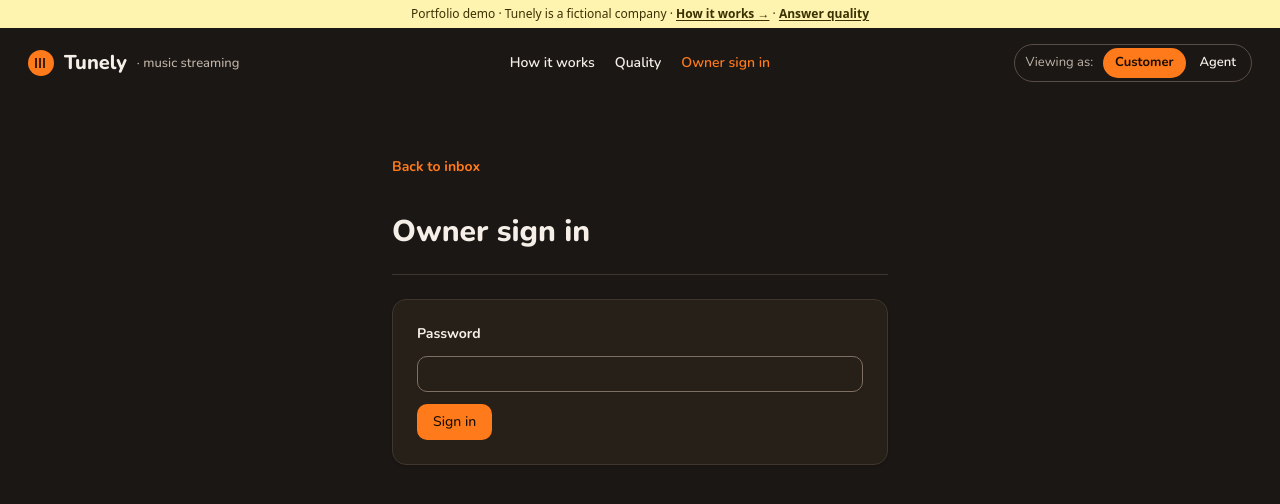
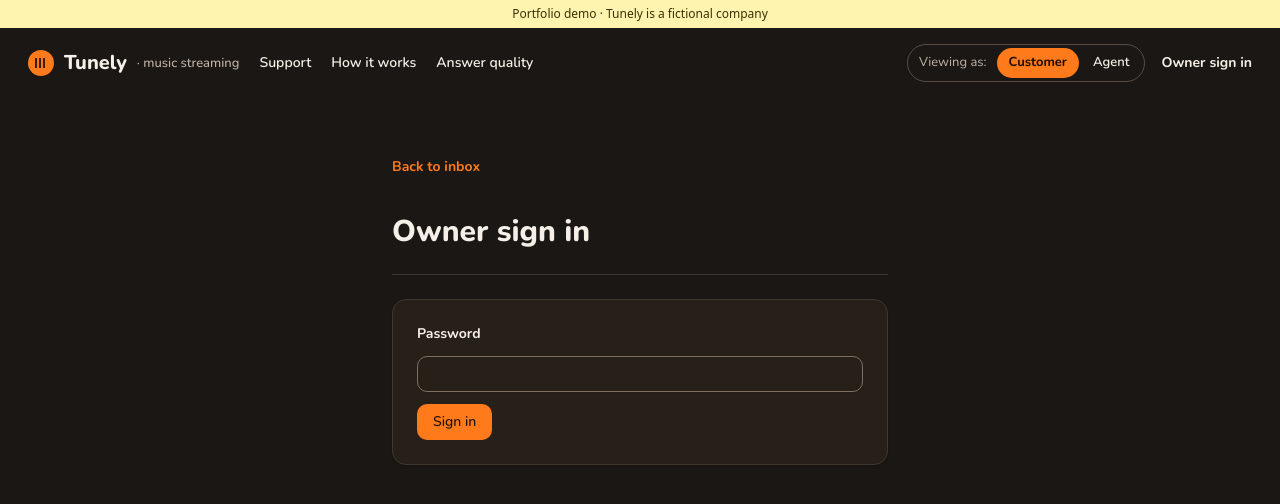
Before and after one commit to mackevicius/ai-support-desk, a Next.js app in the folder web/: page /owner in a window 1280 px wide. Shown: the top 504 px of the page. Built offline with nearby package versions, Linux system fonts and the light colour scheme; no server answers.

Commit message:
Show persistent active top-bar tabs (#53)

```diff
--- a/web/app/_components/site-navigation.tsx
+++ b/web/app/_components/site-navigation.tsx
@@ -1,15 +1,26 @@
 'use client';
 
-import type { ReactNode } from 'react';
+import Link from 'next/link';
 import { usePathname } from 'next/navigation';
 
-export function SiteNavigation({ seat, owner, children }: { seat: 'customer' | 'agent'; owner: boolean; children: ReactNode }) {
+export function SiteNavigation({ seat, owner }: { seat: 'customer' | 'agent'; owner: boolean }) {
   const pathname = usePathname();
+  const current = pathname === '/' || pathname.startsWith('/tickets/')
+    ? '/'
+    : pathname.startsWith('/quality/') ? '/quality' : pathname;
+  const tabs = [
+    { href: '/', label: seat === 'customer' ? 'Support' : 'Inbox' },
+    { href: '/how-it-works', label: 'How it works' },
+    { href: '/quality', label: 'Answer quality' },
+    ...(owner ? [{ href: '/articles', label: 'Articles' }] : []),
+  ];
   return (
     <nav aria-label="Site">
-      {seat === 'customer' && !owner && pathname === '/' ? (
-        <><span>Premium</span><span>Family</span><span>Download</span><strong className="text-primary">Support</strong></>
-      ) : children}
+      {tabs.map(({ href, label }) => (
+        <Link key={href} href={href} aria-current={current === href ? 'page' : undefined}>
+          {label}
+        </Link>
+      ))}
     </nav>
   );
 }
--- a/web/app/_components/support-chat.tsx
+++ b/web/app/_components/support-chat.tsx
@@ -70,8 +70,7 @@ export function SupportChat({
         <header>
           <h2>Tunely Support</h2>
           <p>
-            AI assistant · a person steps in when it matters · Live AI:{' '}
-            {allowance.remaining} answers left today
+            AI assistant · a person steps in when it matters
           </p>
         </header>
         <div className="home-chat-messages">
@@ -117,7 +116,6 @@ export function SupportChat({
     <section className="customer-panel" aria-label="Tunely Support">
       <header className="customer-panel-heading">
         <h2>Tunely Support</h2>
-        <p>Live AI: {allowance.remaining} answers left today</p>
       </header>
       <div className="customer-panel-body">
         <aside className="conversations" aria-label="Your conversations">
--- a/web/app/globals.css
+++ b/web/app/globals.css
@@ -145,11 +145,8 @@
 .demo-strip {
   @apply bg-strip px-3 py-1.5 text-center font-[system-ui,sans-serif] text-xs text-strip-foreground;
 }
-.demo-strip a {
-  @apply font-bold underline underline-offset-2;
-}
 .topbar {
-  @apply flex flex-wrap items-center gap-x-5 gap-y-3 px-5 py-4 sm:px-7 lg:grid lg:grid-cols-[minmax(0,1fr)_auto_minmax(0,1fr)];
+  @apply flex flex-wrap items-center gap-x-5 gap-y-3 px-5 py-4 sm:px-7;
 }
 .agent .topbar {
   @apply border-b border-border bg-card;
@@ -164,16 +161,19 @@
   @apply text-[13px] text-muted-foreground;
 }
 .topbar nav {
-  @apply flex flex-wrap items-center gap-x-5 gap-y-1 text-sm lg:justify-self-center;
+  @apply flex flex-wrap items-center gap-x-5 gap-y-2 text-sm;
 }
-.topbar > [role='group'] {
-  @apply lg:justify-self-end;
+.topbar-actions {
+  @apply ml-auto flex max-w-full flex-wrap items-center justify-end gap-x-4 gap-y-2;
 }
 .topbar nav a {
-  @apply font-semibold hover:text-link hover:underline;
+  @apply font-semibold whitespace-nowrap hover:text-link hover:underline;
+}
+.topbar nav a[aria-current='page'] {
+  @apply text-primary underline decoration-2 underline-offset-8;
 }
 .owner-link {
-  @apply text-sm font-bold text-link hover:underline;
+  @apply text-sm font-bold whitespace-nowrap hover:text-link hover:underline;
 }
 
 .workspace {
--- a/web/app/layout.tsx
+++ b/web/app/layout.tsx
@@ -34,9 +34,7 @@ export default async function RootLayout({
       </head>
       <body data-seat={seat} className={seat}>
         <nav className="demo-strip" aria-label="Portfolio">
-          Portfolio demo · Tunely is a fictional company ·{' '}
-          <Link href="/how-it-works">How it works →</Link> ·{' '}
-          <Link href="/quality">Answer quality</Link>
+          Portfolio demo · Tunely is a fictional company
         </nav>
         <header className="topbar">
           <div className="flex min-w-0 flex-wrap items-center gap-x-5 gap-y-2">
@@ -49,14 +47,13 @@ export default async function RootLayout({
             </Link>
             {allowance && (
               <span className="live-count">
-                {allowance.remaining} live drafts left
+                {allowance.remaining} live AI answers left today
               </span>
             )}
           </div>
-          <SiteNavigation seat={seat} owner={owner}>
-            <Link href="/how-it-works">How it works</Link>
-            <Link href="/quality">Quality</Link>
-            {owner && <Link href="/articles">Articles</Link>}
+          <SiteNavigation seat={seat} owner={owner} />
+          <div className="topbar-actions">
+            <SeatSwitch seat={seat} />
             {owner ? (
               <form action={signOutOwner}>
                 <Button variant="ghost" size="sm" className="owner-link">
@@ -66,8 +63,7 @@ export default async function RootLayout({
             ) : (
               <Link href="/owner" className="owner-link">Owner sign in</Link>
             )}
-          </SiteNavigation>
-          <SeatSwitch seat={seat} />
+          </div>
         </header>
         {children}
       </body>
```
Also changed, not shown: 1 other file (tests, documents, lock files or other folders).
